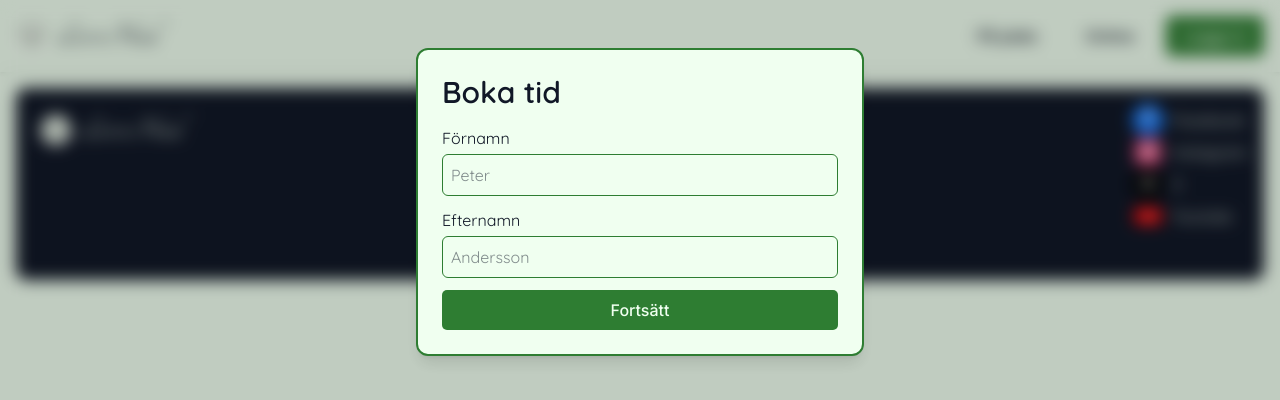
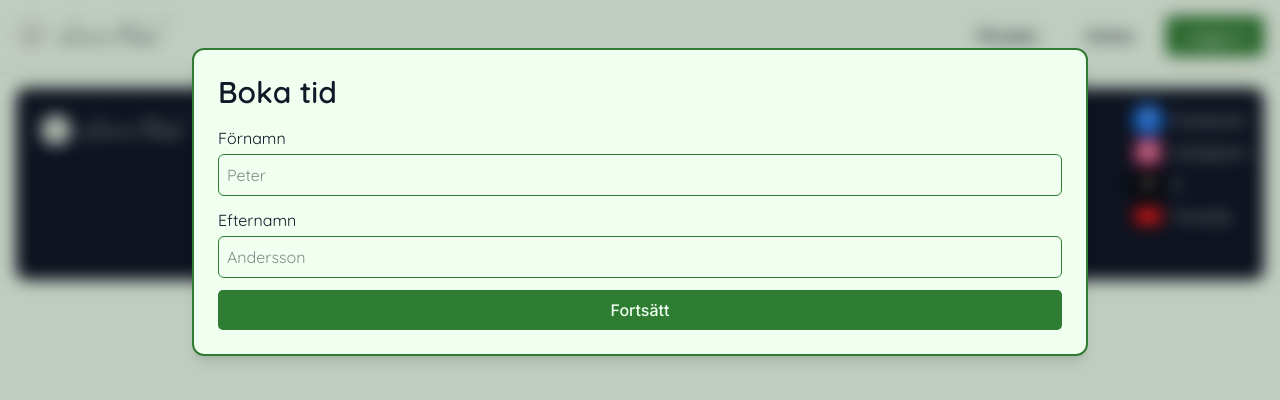
Before and after one commit to Zipelas/letitheal, a Next.js app: page /bookings in a window 1280 px wide. Shown: the top 400 px of the page. Built offline with nearby package versions, Linux system fonts and the light colour scheme; no server answers.

Commit message:
changed size to span 70% of viewport

```diff
--- a/app/bookings/page.tsx
+++ b/app/bookings/page.tsx
@@ -1,7 +1,7 @@
 export default function BookingsPage() {
   return (
     <div className='fixed inset-0 z-30 flex items-start justify-center backdrop-blur-sm bg-black/20 overflow-y-auto p-4'>
-      <section className='relative border-2 border-[#2e7d32] rounded-xl max-w-md w-full mx-auto p-6 bg-(--background) shadow-lg my-8 max-h-[90vh] overflow-y-auto'>
+      <section className='relative border-2 border-[#2e7d32] rounded-xl w-full sm:max-w-md lg:w-[70vw] lg:max-w-none mx-auto p-6 bg-(--background) shadow-lg my-8 max-h-[90vh] overflow-y-auto'>
         <h1 className='text-2xl sm:text-3xl font-semibold mb-4'>Boka tid</h1>
         <form className='flex flex-col gap-3'>
           <label className='flex flex-col'>
```
